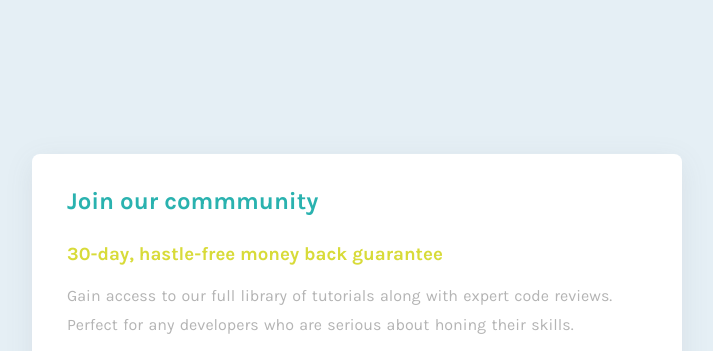
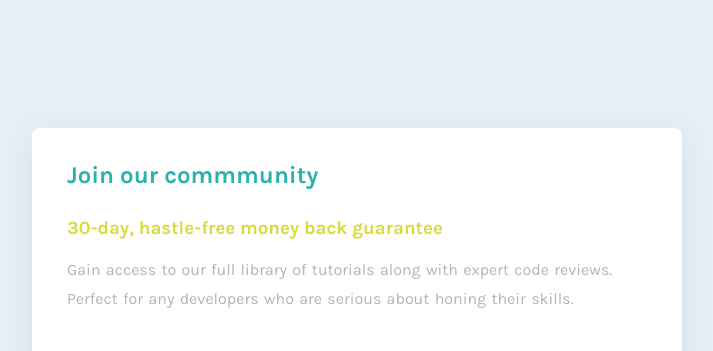
Before and after one commit to vishal00923/single-price-grid-component, a plain HTML site: page index.html in a window 1280 px wide. Shown: the top 351 px of the page, without its empty margins (283-996 px from the left). Drawn offline with Linux system fonts and the light colour scheme.

Commit message:
update styles

```diff
--- a/styles/price.component.css
+++ b/styles/price.component.css
@@ -11,12 +11,11 @@ body {
   font-family: 'Karla', sans-serif;
   line-height: 1.6;
   background: hsl(204, 43%, 93%);
-  overflow: hidden;
 }
 
 .component-container {
   width: 650px;
-  margin: 12% auto;
+  margin: 10% auto;
   box-shadow: rgba(100, 100, 111, 0.1) 0px 7px 29px 0px;
   border-radius: 8px;
 }
```
